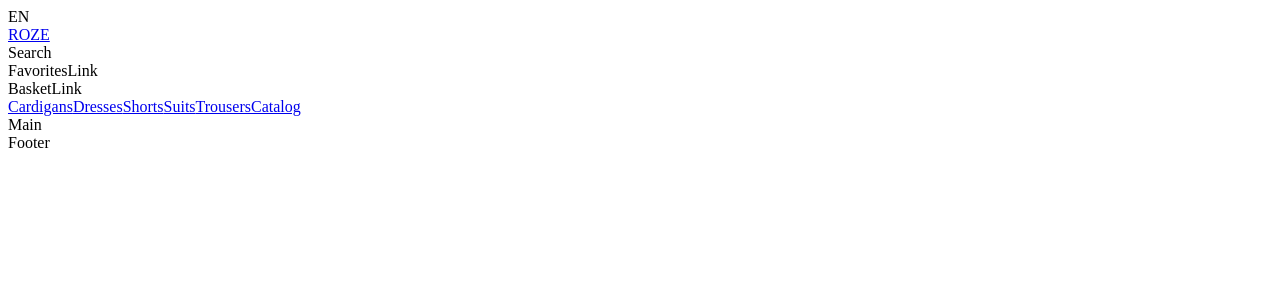
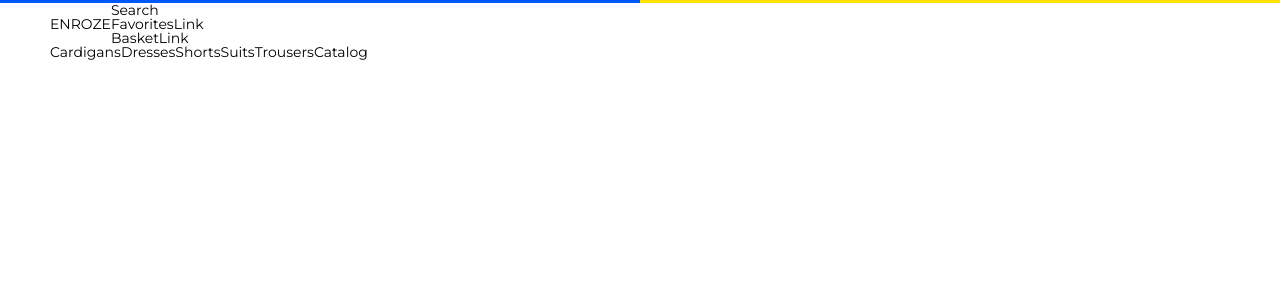
Before and after one commit to Jeckill1993/internet-market_rose, a React (Create React App) app: page / in a window 1280 px wide. Shown: the top 300 px of the page. Built offline with nearby package versions, Linux system fonts and the light colour scheme.

Commit message:
[main] header's layout in progress

```diff
--- a/src/App.tsx
+++ b/src/App.tsx
@@ -2,8 +2,11 @@ import React from 'react';
 import {BrowserRouter, Routes} from "react-router-dom";
 import { router } from "./modules/routers/router";
 
+import './styles/reset.css';
+import './styles/global.css';
+
 function App() {
-    console.log(router);
+
   return (
     <BrowserRouter>
       <Routes>
--- /dev/null
+++ b/src/components/Header/Header.module.css
@@ -0,0 +1,28 @@
+.header {
+    width: 100%;
+    background-color: #ffffff;
+    position: fixed;
+    top: 0;
+    left: 0;
+    z-index: 1001;
+}
+
+.flag {
+    width: 100%;
+    height: 3px;
+    position: relative;
+}
+
+.flag_blue,
+.flag_yellow {
+    width: 50%;
+    height: 100%;
+}
+
+.flag_blue {
+    background-color: #0059ff;
+}
+
+.flag_yellow {
+    background-color: #ffe100;
+}
--- a/src/components/Header/Header.tsx
+++ b/src/components/Header/Header.tsx
@@ -10,10 +10,18 @@ import {
     TROUSERS_ROUTE
 } from "../../utils/const";
 
+import classes from './Header.module.css';
+
 const Header = () => {
     return (
-        <header>
-            <div className="wrapper">
+        <header className={classes.header}>
+            <div className={classes.flag}>
+                <div className="row">
+                    <div className={classes.flag_blue}></div>
+                    <div className={classes.flag_yellow}></div>
+                </div>
+            </div>
+            <div className="wrapper wrapper_max">
                 <div className="row">
                     <div className="language">EN</div>
                     <div className="logo">
@@ -25,13 +33,13 @@ const Header = () => {
                         <div className="basketLink">BasketLink</div>
                     </div>
                 </div>
-                <nav className="menu">
-                    <Link to={ CARDIGANS_ROUTE }>Cardigans</Link>
-                    <Link to={ DRESSES_ROUTE }>Dresses</Link>
-                    <Link to={ SHORTS_ROUTE }>Shorts</Link>
-                    <Link to={ SUITS_ROUTE }>Suits</Link>
-                    <Link to={ TROUSERS_ROUTE }>Trousers</Link>
-                    <Link to={ CATALOG_ROUTE }>Catalog</Link>
+                <nav className={classes.menu}>
+                    <Link to={ CARDIGANS_ROUTE } className={classes.menu_link}>Cardigans</Link>
+                    <Link to={ DRESSES_ROUTE } className={classes.menu_link}>Dresses</Link>
+                    <Link to={ SHORTS_ROUTE } className={classes.menu_link}>Shorts</Link>
+                    <Link to={ SUITS_ROUTE } className={classes.menu_link}>Suits</Link>
+                    <Link to={ TROUSERS_ROUTE } className={classes.menu_link}>Trousers</Link>
+                    <Link to={ CATALOG_ROUTE } className={classes.menu_link}>Catalog</Link>
                 </nav>
             </div>
         </header>
--- /dev/null
+++ b/src/styles/global.css
@@ -0,0 +1,48 @@
+@import url('https://fonts.googleapis.com/css2?family=Montserrat:wght@300;400;500;600;700;800;900&display=swap');
+
+html, body {
+    font-size: 14px;
+    width: 100%;
+}
+
+body {
+    font-family: 'Montserrat', sans-serif;
+    font-weight: 400;
+    color: #000000;
+}
+
+input, select, textarea, button, a {
+    font-family: 'Montserrat', sans-serif;
+    color: #000000;
+}
+
+
+.wrapper {
+    width: 100%;
+    margin: 0 auto;
+    padding: 0 50px;
+}
+.wrapper_min {
+    max-width: 1450px;
+}
+.wrapper_medium {
+    max-width: 1700px;
+}
+.wrapper_max {
+    max-width: 1920px;
+}
+
+.row {
+    display: flex;
+    justify-content: flex-start;
+    align-items: center;
+    flex-wrap: wrap;
+    width: 100%;
+    height: 100%;
+}
+.row_center {
+    justify-content: center;
+}
+.row_right {
+    justify-content: right;
+}
--- /dev/null
+++ b/src/styles/reset.css
@@ -0,0 +1,60 @@
+html, body, div, span, applet, object, iframe,
+h1, h2, h3, h4, h5, h6, p, blockquote, pre,
+a, abbr, acronym, address, big, cite, code,
+del, dfn, em, img, ins, kbd, q, s, samp,
+small, strike, strong, sub, sup, tt, var,
+b, u, i, center,
+dl, dt, dd, ol, ul, li,
+fieldset, form, label, legend,
+table, caption, tbody, tfoot, thead, tr, th, td,
+article, aside, canvas, details, embed,
+figure, figcaption, footer, header, hgroup,
+menu, nav, output, ruby, section, summary,
+time, mark, audio, video {
+    margin: 0;
+    padding: 0;
+    border: 0;
+    font-size: 100%;
+    font: inherit;
+    vertical-align: baseline;
+}
+
+/* HTML5 display-role reset for older browsers */
+article, aside, details, figcaption, figure,
+footer, header, hgroup, menu, nav, section, main {
+    display: block;
+}
+
+body {
+    line-height: 1;
+    -webkit-text-size-adjust: none;
+}
+
+ol, ul {
+    list-style: none;
+}
+
+blockquote, q {
+    quotes: none;
+}
+
+blockquote:before, blockquote:after,
+q:before, q:after {
+    content: '';
+    content: none;
+}
+
+table {
+    border-collapse: collapse;
+    border-spacing: 0;
+}
+
+*, *:after, *:before {
+    -webkit-box-sizing: border-box;
+    box-sizing: border-box;
+    outline: none;
+}
+
+a, a:hover {
+    text-decoration: none;
+}
```
